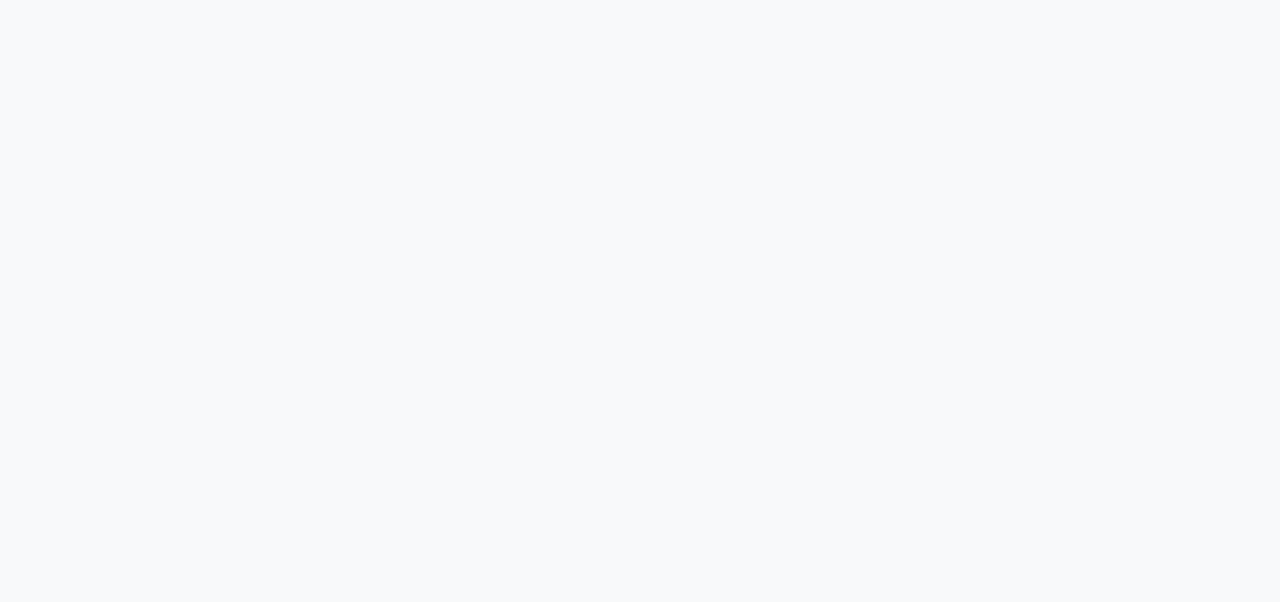
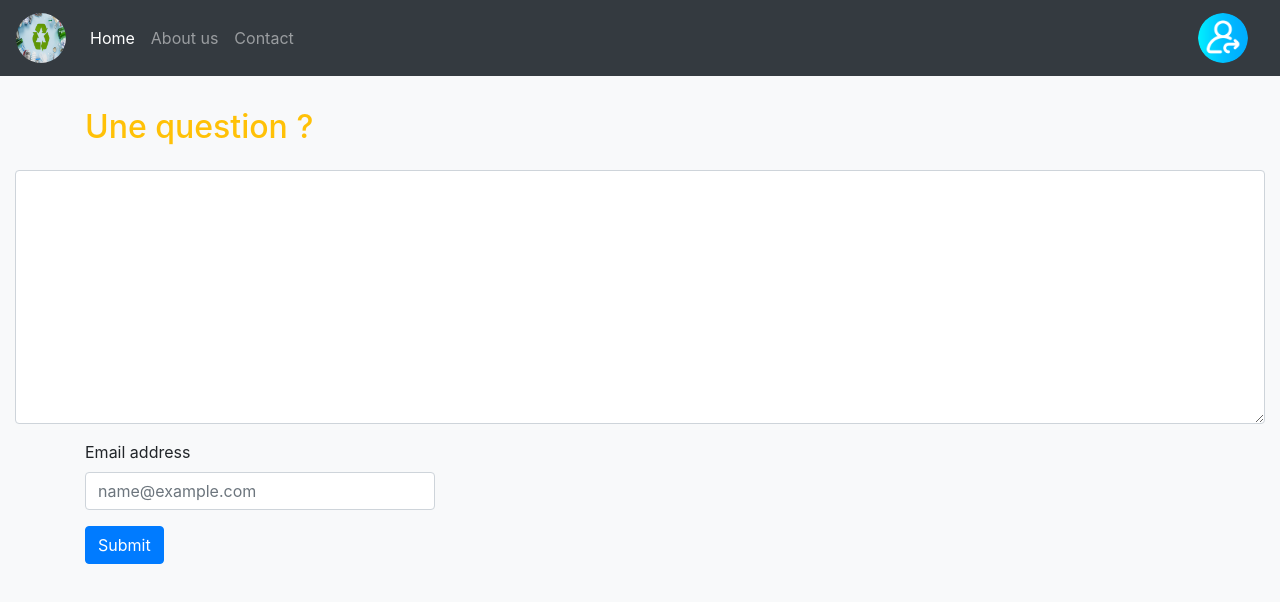
Before and after one commit to James-Laurino/Analyse-projet, an Angular app: page /Contact in a window 1280 px wide. Before the commit this address led to /. Shown: the top 602 px of the page. Built offline with nearby package versions, Linux system fonts and the light colour scheme.

Commit message:
Ajout header

```diff
--- a/src/app/app-routing.module.ts
+++ b/src/app/app-routing.module.ts
@@ -13,6 +13,7 @@ import { InfoComponent } from './info/info.component';
 import { EntryComponent } from './entry/entry.component';
 import { ClientComponent } from './clients/client.component';
 import { EmployeComponent } from './employe/employe.component';
+import { ContactComponent } from './contact/contact.component';
 
 const routes: Routes = [
   {path:"", component:HomeComponent},
@@ -27,6 +28,7 @@ const routes: Routes = [
   {path:"Entry", component:EntryComponent},
   {path:"Client", component:ClientComponent},
   {path:"Employe", component:EmployeComponent},
+  {path:"Contact", component:ContactComponent},
 
 ];
 
--- a/src/app/app.module.ts
+++ b/src/app/app.module.ts
@@ -17,6 +17,7 @@ import { InfoComponent } from './info/info.component';
 import { EntryComponent } from './entry/entry.component';
 import { ClientComponent } from './clients/client.component';
 import { EmployeComponent } from './employe/employe.component';
+import { ContactComponent } from './contact/contact.component';
 
 
 @NgModule({
@@ -35,7 +36,8 @@ import { EmployeComponent } from './employe/employe.component';
     DashbordComponent,
     EntryComponent,
     ClientComponent,
-    EmployeComponent
+    EmployeComponent,
+    ContactComponent
   ],
   imports: [
     BrowserModule,
--- a/src/app/clients/client.component.html
+++ b/src/app/clients/client.component.html
@@ -1,4 +1,7 @@
 <navbar-app></navbar-app>
+<div class="mt-3 mb-1s container d-flex justify-content-start">
+  <h3 class="mt-2 text-warning">Liste des employees</h3>
+</div>
 <div class="mt-3 container d-flex justify-content-center">
   <table class="table">
     <thead class="thead-dark">
--- a/src/app/clients/client.component.ts
+++ b/src/app/clients/client.component.ts
@@ -8,7 +8,7 @@ import Swal from "sweetalert2";
 export class ClientComponent
 {
   delUser:number[] = []
-
+  updateUser:boolean = false
   del(event:any)
   {
     Swal.fire({
--- /dev/null
+++ b/src/app/contact/contact.component.html
@@ -0,0 +1,21 @@
+<navbar-app></navbar-app>
+<div class="container d-flex justify-content-start mt-3">
+  <h3 class="h2 mt-3 text-warning">Une question ?</h3>
+</div>
+
+<div class="container-fluid d-flex justify-content-center mt-3">
+  <form>
+    <div class="form-group">
+      <textarea class="form-control" id="exampleFormControlTextarea1" rows="10" cols="150"></textarea>
+    </div>
+    <div class="container d-flex justify-content-start">
+      <div class="form-group">
+        <label for="exampleFormControlInput1">Email address</label>
+        <input style="min-width: 350px;" type="email" class="form-control" id="exampleFormControlInput1" placeholder="name@example.com">
+      </div>
+    </div>
+    <div class="container d-flex justify-content-start">
+      <a (click)="sendEmail()" class="btn btn-primary">Submit</a>
+    </div>
+  </form>
+</div>
--- /dev/null
+++ b/src/app/contact/contact.component.ts
@@ -0,0 +1,24 @@
+import { Component } from "@angular/core";
+import Swal from "sweetalert2";
+
+@Component({
+  selector:"contact-app",
+  templateUrl:'contact.component.html'
+})
+export class ContactComponent
+{
+
+
+  sendEmail()
+  {
+    Swal.fire({
+      position: 'top-end',
+      icon: 'success',
+      title: 'Your email has been send successfully',
+      showConfirmButton: false,
+      timer: 3000
+    })
+
+
+  }
+}
--- a/src/app/employe/employe.component.html
+++ b/src/app/employe/employe.component.html
@@ -1,4 +1,7 @@
 <navbar-app></navbar-app>
+<div class="mt-3 mb-2 container d-flex justify-content-start">
+  <h3 class="text-warning">Liste des employees</h3>
+</div>
 <div class="mt-3 container d-flex justify-content-center">
   <table class="table">
     <thead class="thead-dark">
--- a/src/app/employe/employe.component.ts
+++ b/src/app/employe/employe.component.ts
@@ -8,6 +8,7 @@ import Swal from "sweetalert2";
 export class EmployeComponent
 {
   delUser:number[] = []
+  updateUser:boolean = false
 
   del(event:any)
   {
--- a/src/app/navbar/navbar.component.html
+++ b/src/app/navbar/navbar.component.html
@@ -13,6 +13,9 @@
       </li>
       <li class="nav-item">
         <a class="nav-link" [routerLink]="['/', 'About']">About us</a>
+      </li>
+      <li class="nav-item">
+        <a class="nav-link" [routerLink]="['/', 'Contact']">Contact</a>
       </li>
       <li *ngIf="lc" class="nav-item dropdown">
         <a class="nav-link dropdown-toggle" href="#" role="button" data-toggle="dropdown" aria-expanded="false">
```
Also changed, not shown: src/assets/img/star.png (added).
